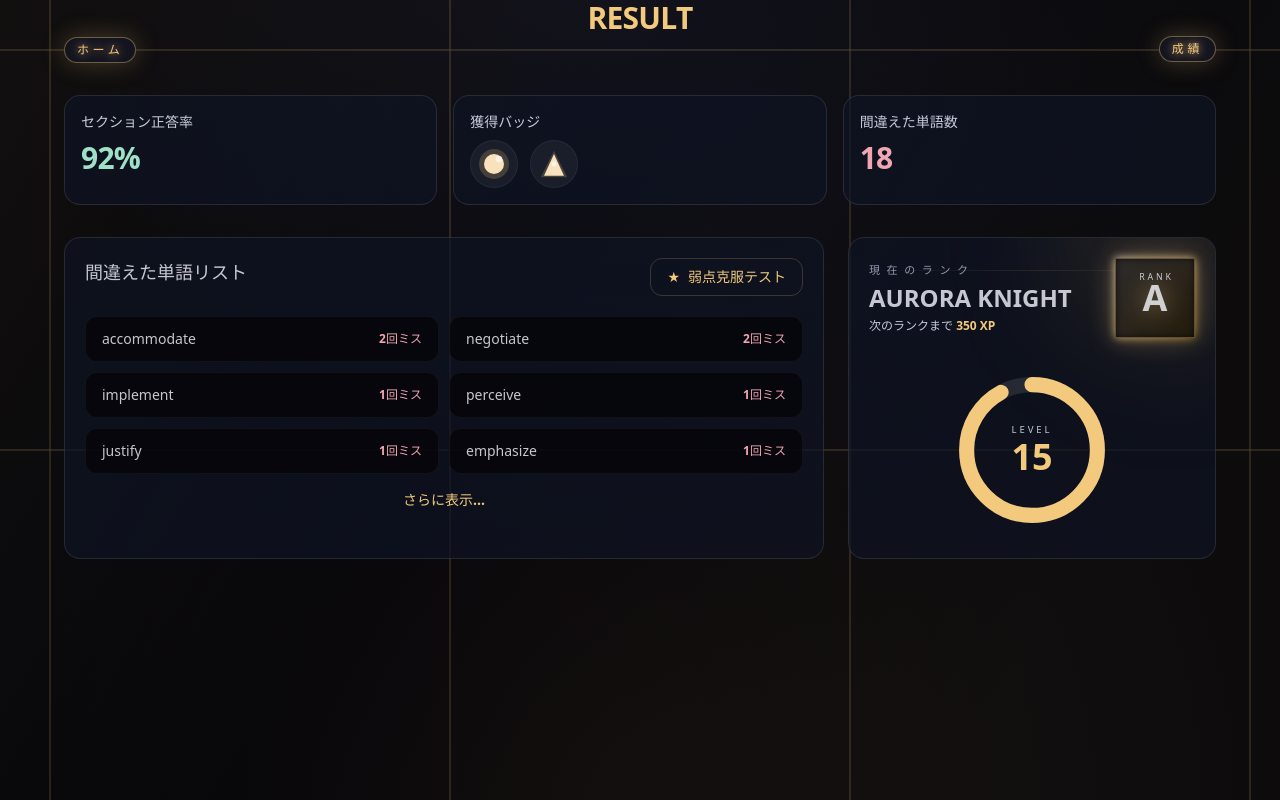
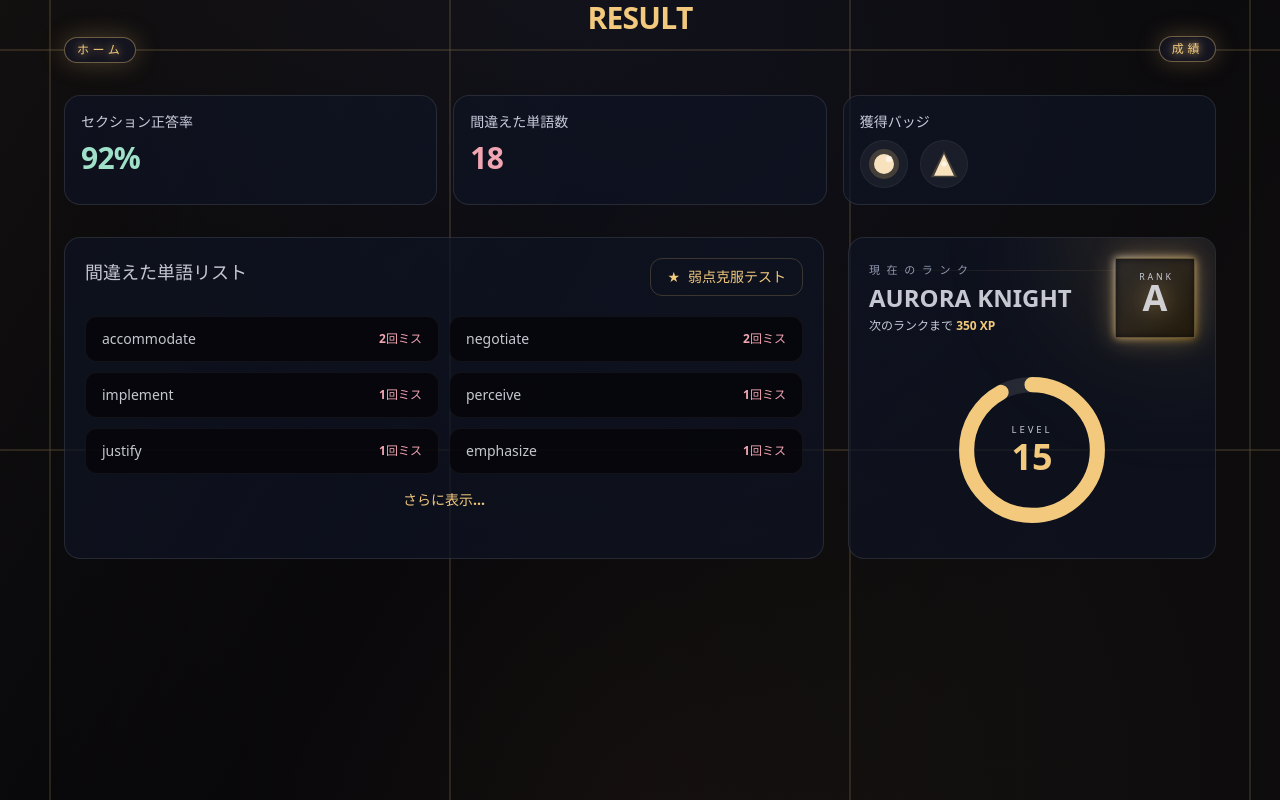
Before and after one commit to devryuya2007/kakotan-web, a React (Vite) app in the folder main/: page /results/mini in a window 1280 px wide. Built offline with nearby package versions, Linux system fonts and the light colour scheme.

Commit message:
要素の入れ替え

```diff
--- a/main/src/pages/results/MiniResultPage.tsx
+++ b/main/src/pages/results/MiniResultPage.tsx
@@ -44,6 +44,11 @@ export default function MiniResultPage() {
       tone: "positive",
     },
     {
+      label: "間違えた単語数",
+      value: `${dummyResult.mistakes}`,
+      tone: "negative",
+    },
+    {
       label: "獲得バッジ",
       value: (
         <div className="flex flex-wrap gap-3">
@@ -56,11 +61,6 @@ export default function MiniResultPage() {
           ))}
         </div>
       ),
-    },
-    {
-      label: "間違えた単語数",
-      value: `${dummyResult.mistakes}`,
-      tone: "negative",
     },
   ];
 
```
